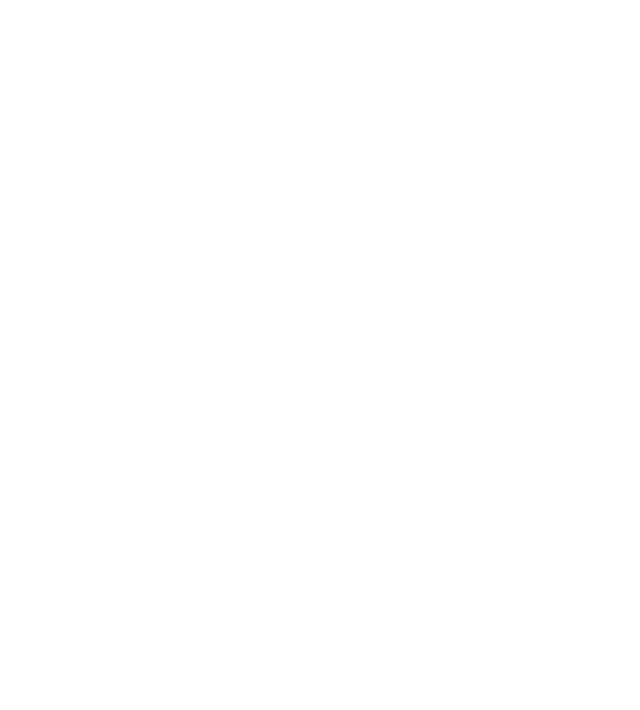
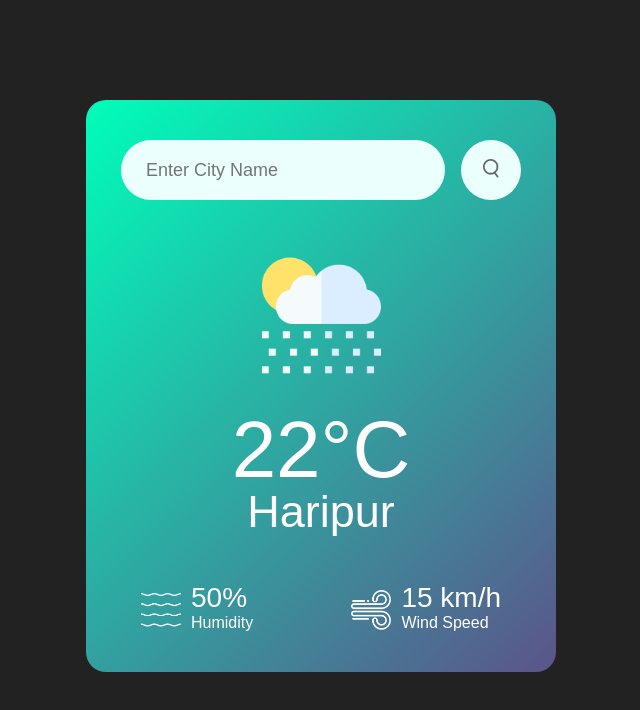
Before and after one commit to The-Stallion78/Weather-App, a plain HTML site: page index.html in a window 1280 px wide. Shown: the whole page, without its empty margins (319-959 px from the left). Drawn offline with Linux system fonts and the light colour scheme.

Commit message:
design complete

```diff
--- a/index.html
+++ b/index.html
@@ -1,14 +1,61 @@
 <!DOCTYPE html>
 <html lang="en">
+
 <head>
     <meta charset="UTF-8">
     <meta name="viewport" content="width=device-width, initial-scale=1.0">
     <title>Weather App</title>
     <link rel="stylesheet" href="style.css">
 </head>
+
 <body>
+    <!-- SEARCH BOX PORTION -->
+    <div class="card">
+        <div class="search">
+            <input type="text" placeholder="Enter City Name" spellcheck="false">
+            <button><img src="images/search.png"></button>
+        </div>
+
+        <!-- WEATHER DETAILS DIV °C-->
+        <div class="weather">
+            <img src="images/rain.png" class="weather-icon">
+            <h1 class="temp">22°C</h1>
+            <h2 class="city">Haripur</h2>
+            <div class="details">
+                <div class="col">
+                    <img src="images/humidity.png">
+                    <div>
+                        <p class="humidity">50%</p>
+                        <p>Humidity</p>
+                    </div>
+                </div>
+                <div class="col">
+                    <img src="images/wind.png">
+                    <div>
+                        <p class="humidity">15 km/h</p>
+                        <p>Wind Speed</p>
+                    </div>
+                </div>
+            </div>
+        </div>
+    </div>
 
 
+
+
+
+
+
+
+
+
+
+
+
+
+
+    <!-- JAVASCRIPT FILE -->
     <script src="app.js"></script>
 </body>
+
 </html>
--- a/style.css
+++ b/style.css
@@ -1,15 +1,96 @@
 @import url("responsive.css");
 
+* {
+    margin : 0px;
+    padding: 0px;
+    font-family: sans-serif;
+    box-sizing: border-box;
+}
 
-@media (min-width: 576px) and (max-width: 768px) {
-    /* For SMALL devices */
+body {
+    background-color: #222;
 }
-@media (min-width: 768px) and (max-width: 992px) {
-    /* For MEDIUM devices */
+
+.card {
+    width: 90%;
+    max-width: 470px;
+    background: linear-gradient(135deg, #00feba, #5b548a);
+    color: #fff;
+    margin: 100px auto 0px;
+    border-radius: 20px;
+    padding: 40px 35px;
+    text-align: center;
 }
-@media (min-width: 992px) and (max-width: 1200px) {
-    /* For LARGE devices */
+
+.search {
+    width: 100%;
+    display: flex;
+    align-items: center;
+    justify-content: space-between;
 }
-@media (min-width: 1200px) {
-    /* For EXTRA LARGE devices */
+
+.search input {
+    border: 0;
+    outline: 0;
+    background: #ebfffc;
+    color: #555;
+    padding: 10px 25px;
+    height: 60px;
+    border-radius: 30px;
+    flex: 1;
+    margin-right: 16px;
+    font-size: 18px;
 }
+
+.search button {
+    border: 0;
+    outline: 0;
+    background: #ebfffc;
+    border-radius: 50%;
+    width: 60px;
+    height: 60px;
+    cursor: pointer;
+}
+
+.search button img {
+    width: 16px;
+}
+
+.weather-icon {
+    width: 170px;
+    margin-top: 30px;
+}
+
+.weather h1 {
+    font-size: 80px;
+    font-weight: 500;
+}
+
+.weather h2 {
+    font-size: 45px;
+    font-weight: 400;
+    margin-top: -10px;
+}
+.details {
+    display: flex;
+    align-items: center;
+    justify-content: space-between;
+    padding: 0 20px;
+    margin-top: 50px;
+}
+
+.col {
+    display: flex;
+    align-items: center;
+    text-align: left;
+}
+
+.col img {
+    width: 40px;
+    margin-right: 10px;
+}
+
+.humidity, .wind {
+    font-size: 28px;
+    margin-top: -6px;
+}
```
Also changed, not shown: responsive.css (+12 -0 lines), images/clear.png (added), images/clouds.png (added), images/drizzle.png (added), images/humidity.png (added), images/mist.png (added), images/rain.png (added), images/search.png (added), images/snow.png (added), images/wind.png (added).
